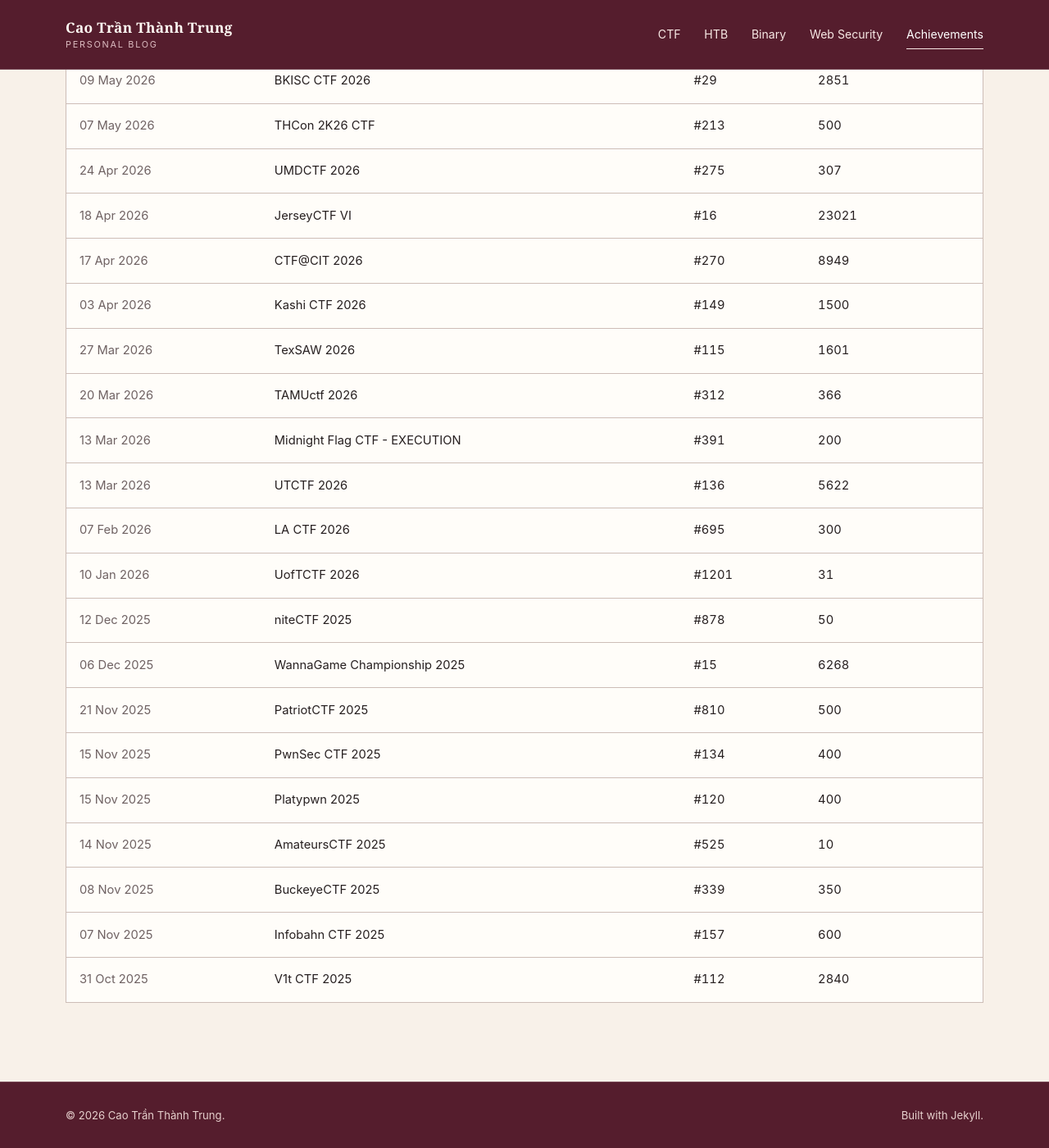
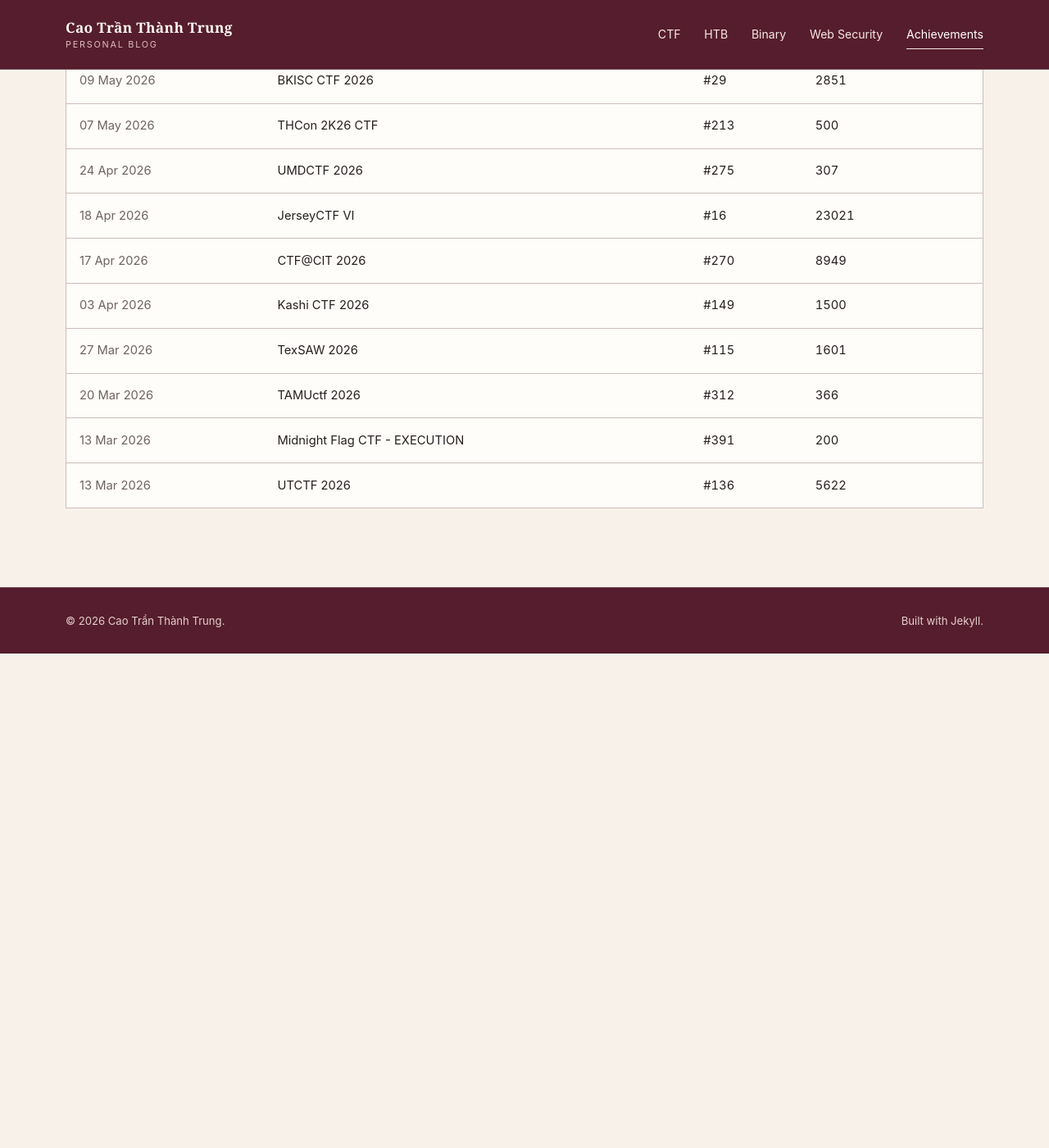
Before and after one commit to PeaMatNgu/PeaMatNgu.github.io, a Jekyll site: the page built from achievements/index.md, in a window 1280 px wide and 1400 px high, scrolled down 3378 px. Shown: the whole window at 82% size. Built offline with Jekyll 4.4.1, drawn with Linux system fonts in a browser that asks for light colours; after the commit the page ends 4175 px from its top, so only the background shows below that; some of the changed text lies outside the part shown.

```diff
--- a/_data/ctftime.json
+++ b/_data/ctftime.json
@@ -5,15 +5,14 @@
     "country": "VN",
     "url": "https://ctftime.org/team/410831",
     "rating_year": 2026,
-    "rating_place": 374,
+    "rating_place": 376,
     "country_place": 34,
     "rating_points": 180.862,
-    "event_count": 35,
-    "best_place": 15
+    "event_count": 24,
+    "best_place": 16
   },
   "years": [
-    2026,
-    2025
+    2026
   ],
   "events": [
     {
@@ -231,106 +230,7 @@
       "place": 136,
       "points": "5622",
       "url": "https://ctftime.org/event/3133"
-    },
-    {
-      "id": 3015,
-      "title": "LA CTF 2026",
-      "date": "2026-02-07",
-      "year": 2026,
-      "place": 695,
-      "points": "300",
-      "url": "https://ctftime.org/event/3015"
-    },
-    {
-      "id": 2969,
-      "title": "UofTCTF 2026",
-      "date": "2026-01-10",
-      "year": 2026,
-      "place": 1201,
-      "points": "31",
-      "url": "https://ctftime.org/event/2969"
-    },
-    {
-      "id": 2851,
-      "title": "niteCTF 2025",
-      "date": "2025-12-12",
-      "year": 2025,
-      "place": 878,
-      "points": "50",
-      "url": "https://ctftime.org/event/2851"
-    },
-    {
-      "id": 2898,
-      "title": "WannaGame Championship 2025",
-      "date": "2025-12-06",
-      "year": 2025,
-      "place": 15,
-      "points": "6268",
-      "url": "https://ctftime.org/event/2898"
-    },
-    {
-      "id": 2850,
-      "title": "PatriotCTF 2025",
-      "date": "2025-11-21",
-      "year": 2025,
-      "place": 810,
-      "points": "500",
-      "url": "https://ctftime.org/event/2850"
-    },
-    {
-      "id": 2906,
-      "title": "PwnSec CTF 2025",
-      "date": "2025-11-15",
-      "year": 2025,
-      "place": 134,
-      "points": "400",
-      "url": "https://ctftime.org/event/2906"
-    },
-    {
-      "id": 2606,
-      "title": "Platypwn 2025",
-      "date": "2025-11-15",
-      "year": 2025,
-      "place": 120,
-      "points": "400",
-      "url": "https://ctftime.org/event/2606"
-    },
-    {
-      "id": 2844,
-      "title": "AmateursCTF 2025",
-      "date": "2025-11-14",
-      "year": 2025,
-      "place": 525,
-      "points": "10",
-      "url": "https://ctftime.org/event/2844"
-    },
-    {
-      "id": 2883,
-      "title": "BuckeyeCTF 2025",
-      "date": "2025-11-08",
-      "year": 2025,
-      "place": 339,
-      "points": "350",
-      "url": "https://ctftime.org/event/2883"
-    },
-    {
-      "id": 2878,
-      "title": "Infobahn CTF 2025",
-      "date": "2025-11-07",
-      "year": 2025,
-      "place": 157,
-      "points": "600",
-      "url": "https://ctftime.org/event/2878"
-    },
-    {
-      "id": 2920,
-      "title": "V1t CTF 2025",
-      "date": "2025-10-31",
-      "year": 2025,
-      "place": 112,
-      "points": "2840",
-      "url": "https://ctftime.org/event/2920"
     }
   ],
-  "updated_at": "2026-10-08T01:15:16+00:00"
+  "updated_at": "2026-10-09T14:54:30+00:00"
 }
```
Also changed, not shown: scripts/sync_ctftime.py (+10 -1 lines).
